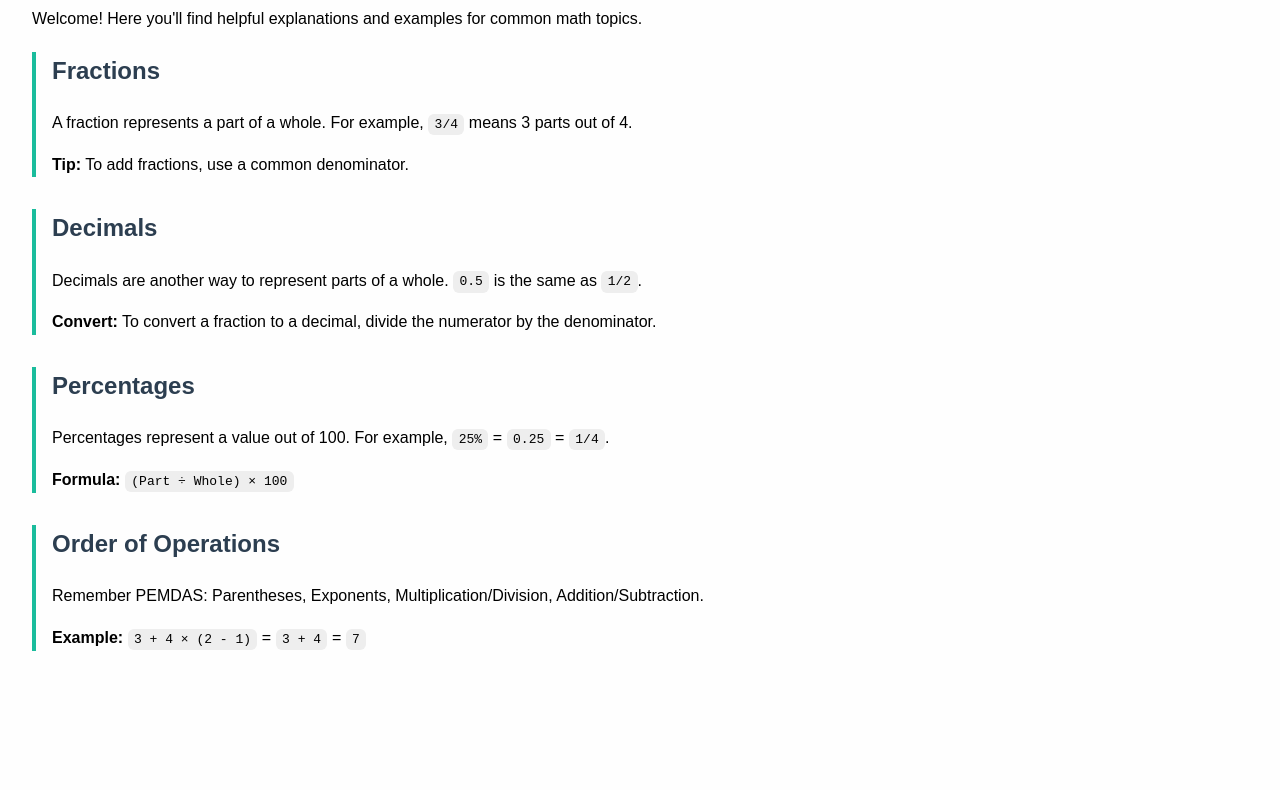
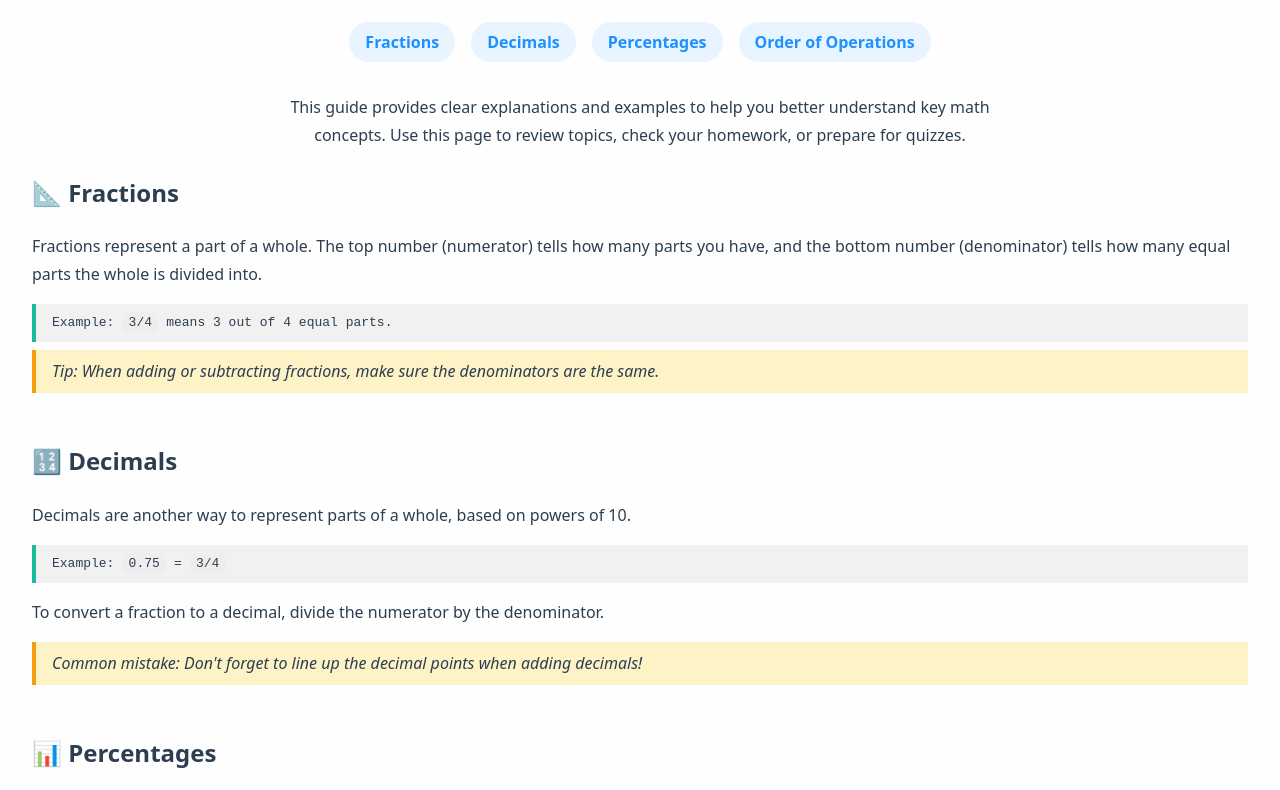
Before and after one commit to Parrotcoding/homeworkhelpsociety, a website: page public/index.html in a window 1280 px wide. Shown: the part 120-910 px from the top of the page. Before the commit the page ends 835 px from the top, so only its background shows below. Drawn offline with Linux system fonts and the light colour scheme.

Commit message:
Update index.html

```diff
--- a/public/index.html
+++ b/public/index.html
@@ -2,24 +2,60 @@
 <html lang="en">
 <head>
   <meta charset="UTF-8" />
-  <title>Middle School Math Help</title>
+  <title>Middle School Math Help | Homework Help Society</title>
   <style>
     body {
-      font-family: sans-serif;
+      font-family: system-ui, sans-serif;
       background: #fefefe;
       margin: 0;
       padding: 2rem;
-      line-height: 1.6;
+      line-height: 1.7;
+      color: #2c3e50;
     }
 
     h1, h2 {
-      color: #2c3e50;
+      margin-top: 1.5rem;
+    }
+
+    h1 {
+      text-align: center;
+      color: #1e90ff;
+    }
+
+    nav {
+      display: flex;
+      justify-content: center;
+      gap: 1rem;
+      margin: 2rem 0;
+    }
+
+    nav a {
+      text-decoration: none;
+      color: #1e90ff;
+      background: #e8f4ff;
+      padding: 0.4rem 1rem;
+      border-radius: 999px;
+      font-weight: bold;
     }
 
     .topic {
-      margin-bottom: 2rem;
+      margin-bottom: 3rem;
+    }
+
+    .example {
+      background: #f1f1f1;
+      padding: 0.5rem 1rem;
       border-left: 4px solid #1abc9c;
-      padding-left: 1rem;
+      margin: 0.5rem 0;
+      font-family: monospace;
+    }
+
+    .tip {
+      background: #fef3c7;
+      padding: 0.5rem 1rem;
+      border-left: 4px solid #f59e0b;
+      margin: 0.5rem 0;
+      font-style: italic;
     }
 
     code {
@@ -27,44 +63,101 @@
       padding: 0.2rem 0.4rem;
       border-radius: 6px;
     }
+
+    #secretPopup {
+      position: fixed;
+      top: 20px;
+      right: 20px;
+      background: #333;
+      color: #fff;
+      padding: 1rem 1.5rem;
+      border-radius: 12px;
+      font-size: 1rem;
+      box-shadow: 0 4px 12px rgba(0,0,0,0.2);
+      opacity: 0;
+      pointer-events: none;
+      transition: opacity 0.4s ease;
+      z-index: 1000;
+    }
+
+    #secretPopup.show {
+      opacity: 1;
+      pointer-events: auto;
+    }
   </style>
 </head>
 <body>
-  <h1>📘 Middle School Math Help</h1>
-  <p>Welcome! Here you'll find helpful explanations and examples for common math topics.</p>
+  <h1>Homework Help Society – Middle School Math</h1>
 
-  <div class="topic">
-    <h2>Fractions</h2>
-    <p>A fraction represents a part of a whole. For example, <code>3/4</code> means 3 parts out of 4.</p>
-    <p><strong>Tip:</strong> To add fractions, use a common denominator.</p>
+  <nav>
+    <a href="#fractions">Fractions</a>
+    <a href="#decimals">Decimals</a>
+    <a href="#percentages">Percentages</a>
+    <a href="#operations">Order of Operations</a>
+  </nav>
+
+  <p style="text-align:center; max-width:700px; margin: 0 auto;">
+    This guide provides clear explanations and examples to help you better understand key math concepts. Use this page to review topics, check your homework, or prepare for quizzes.
+  </p>
+
+  <div id="fractions" class="topic">
+    <h2>📐 Fractions</h2>
+    <p>Fractions represent a part of a whole. The top number (numerator) tells how many parts you have, and the bottom number (denominator) tells how many equal parts the whole is divided into.</p>
+    <div class="example">Example: <code>3/4</code> means 3 out of 4 equal parts.</div>
+    <div class="tip">Tip: When adding or subtracting fractions, make sure the denominators are the same.</div>
   </div>
 
-  <div class="topic">
-    <h2>Decimals</h2>
-    <p>Decimals are another way to represent parts of a whole. <code>0.5</code> is the same as <code>1/2</code>.</p>
-    <p><strong>Convert:</strong> To convert a fraction to a decimal, divide the numerator by the denominator.</p>
+  <div id="decimals" class="topic">
+    <h2>🔢 Decimals</h2>
+    <p>Decimals are another way to represent parts of a whole, based on powers of 10.</p>
+    <div class="example">Example: <code>0.75</code> = <code>3/4</code></div>
+    <p>To convert a fraction to a decimal, divide the numerator by the denominator.</p>
+    <div class="tip">Common mistake: Don't forget to line up the decimal points when adding decimals!</div>
   </div>
 
-  <div class="topic">
-    <h2>Percentages</h2>
-    <p>Percentages represent a value out of 100. For example, <code>25%</code> = <code>0.25</code> = <code>1/4</code>.</p>
-    <p><strong>Formula:</strong> <code>(Part ÷ Whole) × 100</code></p>
+  <div id="percentages" class="topic">
+    <h2>📊 Percentages</h2>
+    <p>Percent means "per hundred." It is a way of expressing a number as a fraction of 100.</p>
+    <div class="example">Example: <code>25%</code> = <code>0.25</code> = <code>1/4</code></div>
+    <p>To find a percentage of a number, multiply the number by the percentage as a decimal.</p>
+    <div class="tip">Formula: <code>(Part ÷ Whole) × 100 = %</code></div>
   </div>
 
-  <div class="topic">
-    <h2>Order of Operations</h2>
-    <p>Remember PEMDAS: Parentheses, Exponents, Multiplication/Division, Addition/Subtraction.</p>
-    <p><strong>Example:</strong> <code>3 + 4 × (2 - 1)</code> = <code>3 + 4</code> = <code>7</code></p>
+  <div id="operations" class="topic">
+    <h2>🧮 Order of Operations (PEMDAS)</h2>
+    <p>Use the PEMDAS rule to determine the order in which to solve parts of a math expression:</p>
+    <ul>
+      <li><strong>P</strong>arentheses</li>
+      <li><strong>E</strong>xponents</li>
+      <li><strong>MD</strong> – Multiplication and Division (left to right)</li>
+      <li><strong>AS</strong> – Addition and Subtraction (left to right)</li>
+    </ul>
+    <div class="example">Example: <code>3 + 4 × (2 - 1)</code> → <code>3 + 4 × 1</code> → <code>3 + 4</code> → <code>7</code></div>
   </div>
+
+  <!-- Easter egg popup -->
+  <div id="secretPopup">I solemnly swear I am up to no good.</div>
 
   <script>
     let typed = '';
+    const popup = document.getElementById("secretPopup");
+
     document.addEventListener('keydown', (e) => {
       typed += e.key.toLowerCase();
+
       if (typed.includes('proxy')) {
-        alert("I solemnly swear I am up to no good.");
-        typed = ''; // reset
+        sessionStorage.setItem("unlocked", "true");
+
+        // Show popup and redirect
+        popup.classList.add('show');
+        setTimeout(() => {
+          popup.classList.remove('show');
+          window.location.href = "proxy.html";
+        }, 1800);
+
+        typed = '';
       }
+
       if (typed.length > 10) {
         typed = typed.slice(-10);
       }
```
